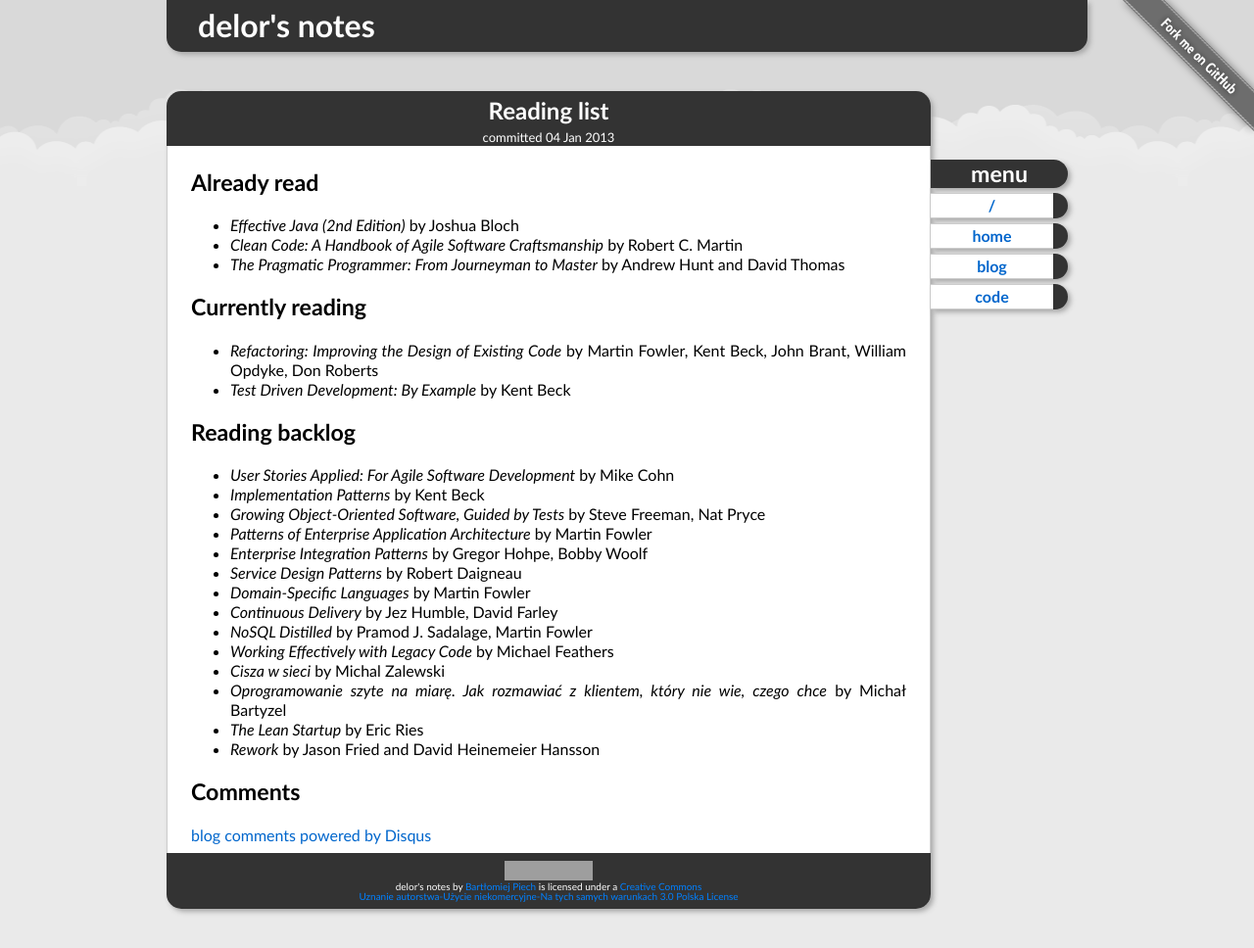
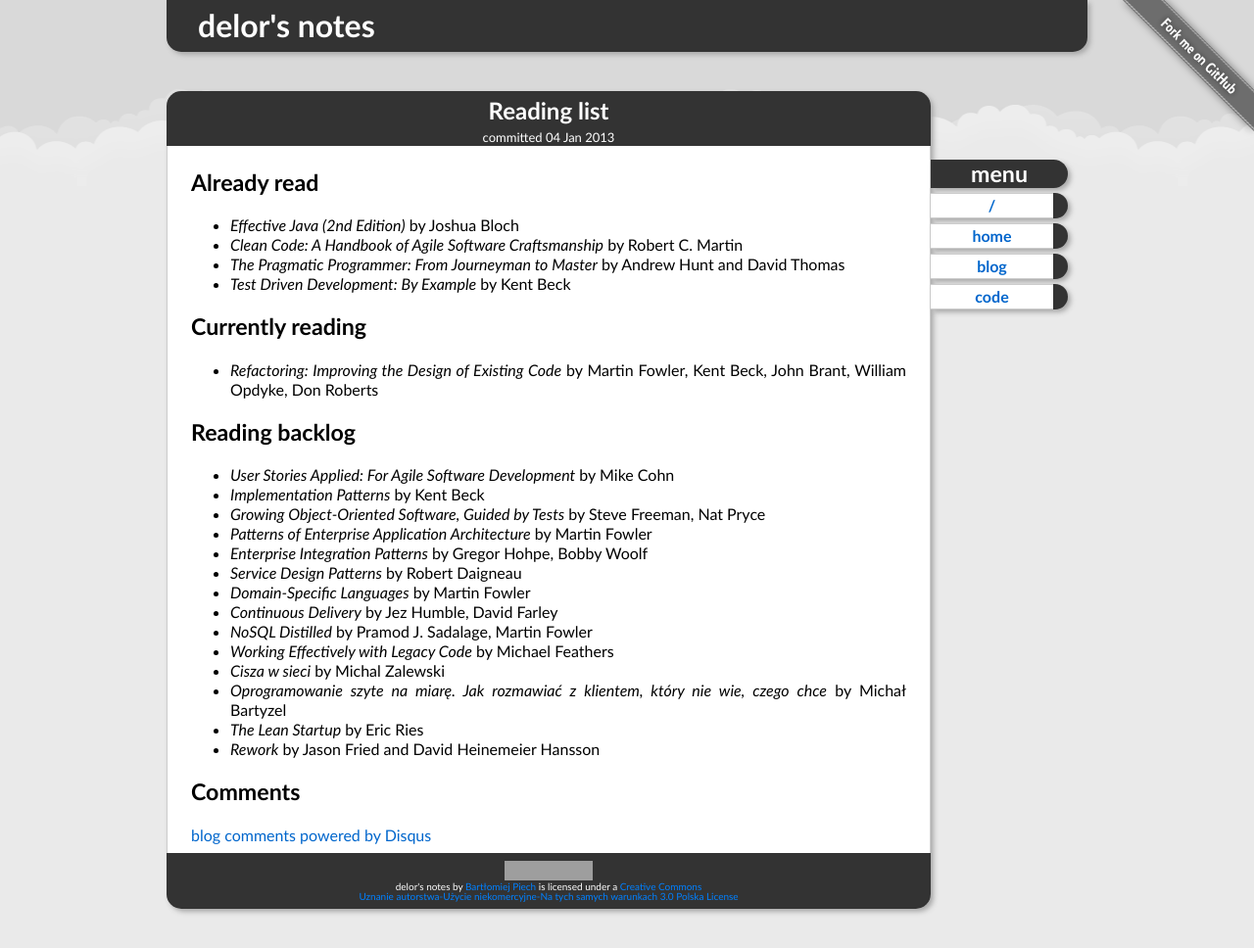
Before and after one commit to delor/delor.github.com, a Jekyll site: the page built from _posts/2013-01-04-reading-list.markdown, in a window 1280 px wide. Shown: the whole page at 98% size. Built offline with Jekyll 4.4.1, drawn with Linux system fonts in a browser that asks for light colours; Markdown is read by kramdown in place of the engine named in the settings; comment, search, counter and statistics services are not loaded; grey boxes are pictures that could not be loaded.

```diff
--- a/_posts/2013-01-04-reading-list.markdown
+++ b/_posts/2013-01-04-reading-list.markdown
@@ -7,11 +7,11 @@ title: Reading list
 * _Effective Java (2nd Edition)_ by Joshua Bloch
 * _Clean Code: A Handbook of Agile Software Craftsmanship_ by Robert C. Martin
 * _The Pragmatic Programmer: From Journeyman to Master_ by Andrew Hunt and David Thomas
+* _Test Driven Development: By Example_ by Kent Beck
 
 ## Currently reading
 
 * _Refactoring: Improving the Design of Existing Code_ by Martin Fowler, Kent Beck, John Brant, William Opdyke, Don Roberts
-* _Test Driven Development: By Example_ by Kent Beck
 
 ## Reading backlog
 
```
